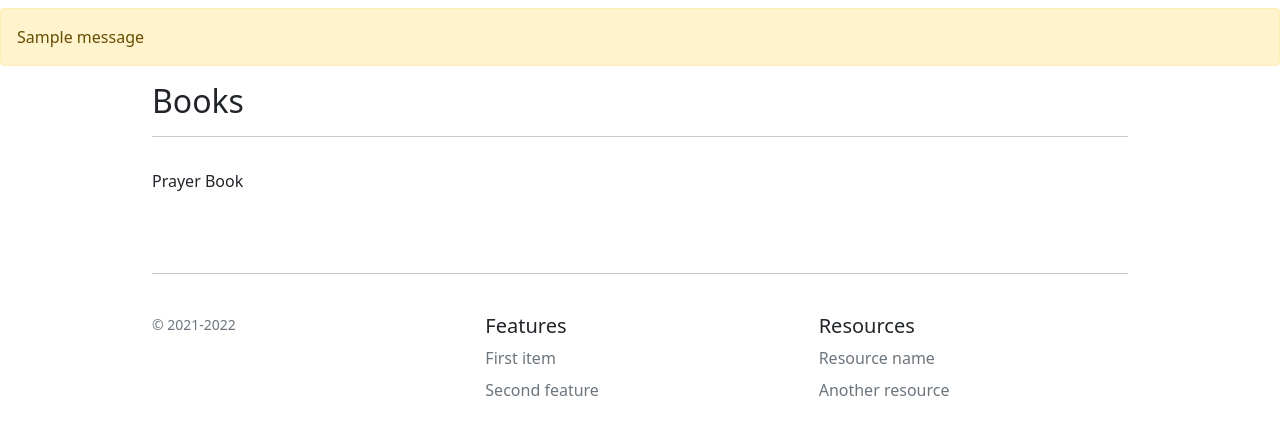
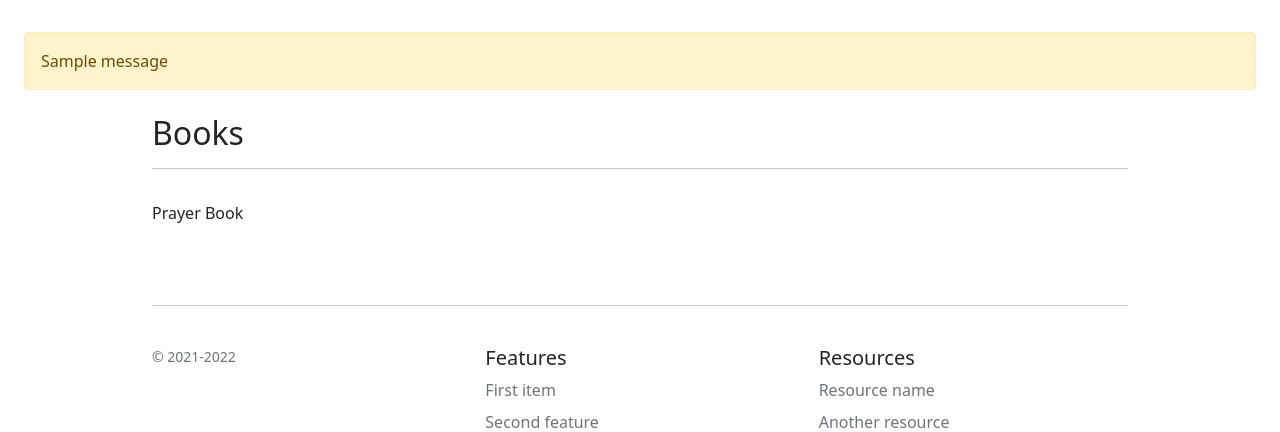
Before and after one commit to alexakarpov/htmshop, a Django app: page /books/ in a window 1280 px wide. Shown: the part 118-550 px from the top of the page. Run offline with Django 3.2, Linux system fonts and the light colour scheme; data comes from the database, SQL or seed files in the repository; tables that the repository leaves empty hold one stand-in row (values such as "Sample post"); one stand-in notice (Sample message) is shown; parts of the project's set-up code (start-up, migrations or seed data) failed here and were passed over; some libraries are stand-ins or nearby versions.

Commit message:
add margin to alertbox

```diff
--- a/templates/base.html
+++ b/templates/base.html
@@ -137,13 +137,13 @@
         <main class="pt-2">
             <div id="content">
                 {% if messages %}
-                <div class="alert alert-warning alert-{{ message.tags }}" role="alert">
+                <div class="m-4 alert alert-warning alert-{{ message.tags }}" role="alert">
                     {% for message in messages  %}
                     {{message|safe}}
                     {% endfor %}
                 </div>
                 {% endif %}
-                <div class="alert alert-success" role="alert" id="alertbox" style="display:none;">
+                <div class="m-4 alert alert-success" role="alert" id="alertbox" style="display:none;">
                 </div>
                 {% block content %}
                 {% endblock %}
```
